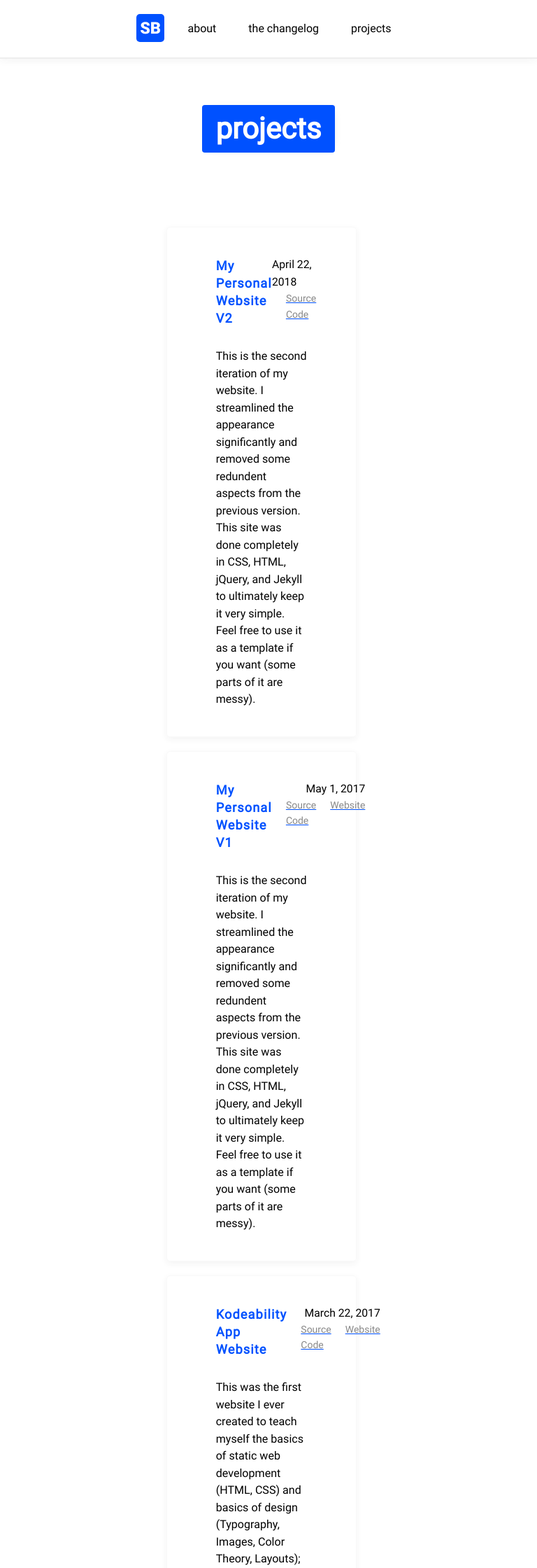
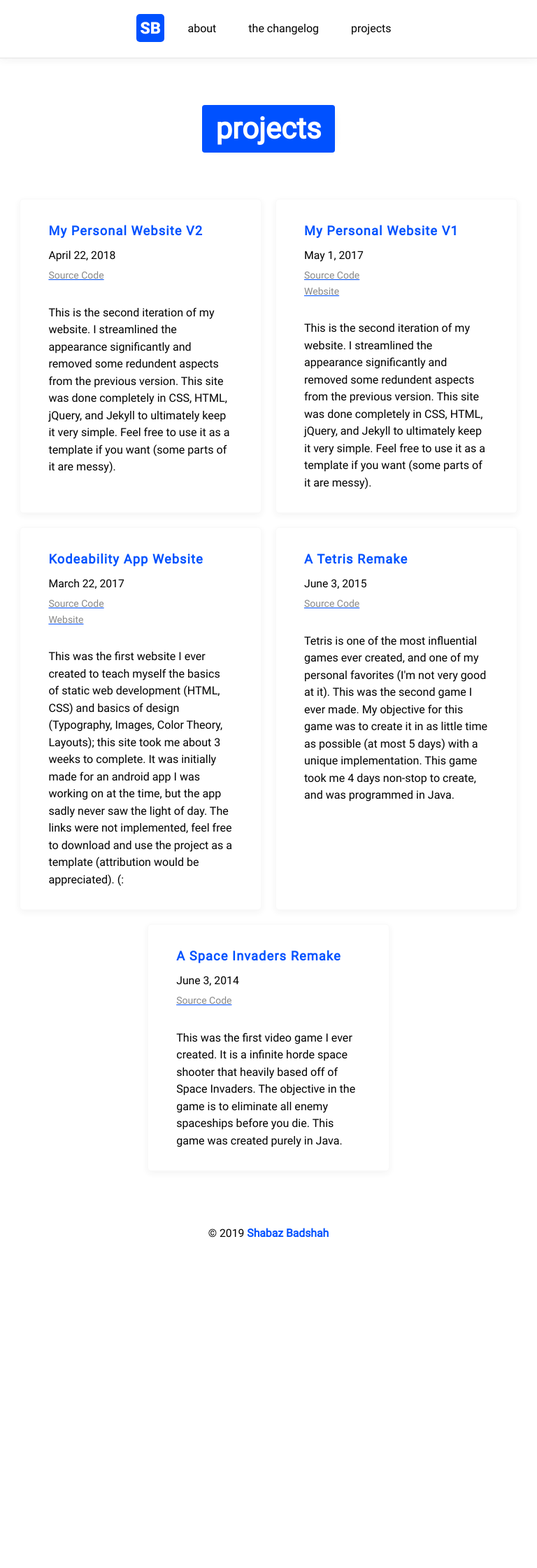
Before and after one commit to ShabazBadshah/shabazbadshah.com, a Jekyll site: the page built from projects/index.html, in a window 768 px wide. Shown: the top 2240 px of the page at 70% size. Built offline with Jekyll 4.4.1, drawn with Linux system fonts in a browser that asks for light colours.

Commit message:
made project page responsive for tablets

```diff
--- a/assets/css/projects.css
+++ b/assets/css/projects.css
@@ -32,7 +32,7 @@ li#project-list-item {
   display: flex;
   flex-direction: column;
   border: 1px solid #f9f9f9;
-  max-width: 48%;
+  width: 48%;
   min-height: 280px;
   padding: 40px 70px;
   box-shadow: 0 3px 10px rgba(55,55,55,0.06);
@@ -61,6 +61,12 @@ h4#project-title {
   font-size: 1.3rem;
   font-weight: bold;
   color: #0051ff;
+  z-index: 1;
+}
+
+h4#project-title:hover {
+  text-decoration: underline;
+  text-decoration-color: #0051ff;
 }
 
 h5#project-date {
@@ -69,10 +75,12 @@ h5#project-date {
 
 #project-links-wrap {
   display: flex;
+  flex-direction: column;
+  align-items: flex-end;
+  margin-top: 5px !important;
 }
 
 #project-links-wrap h6 {
-  margin-left: 20px;
   text-decoration: underline;
   text-decoration-color: #0051ff;
 }
@@ -84,7 +92,6 @@ h5#project-date {
 #metadata-wrap {
   display: flex;
   flex-direction: column;
-  align-items: flex-end;
 }
 
 #project-info-wrapper {
@@ -101,7 +108,7 @@ p#project-blurb {
   z-index: 0;
 }
 
-@media only screen and (max-width: 500px) {
+@media only screen and (max-width: 767px) {
 
   #project-page-content-wrap {
     padding: 0;
@@ -118,7 +125,8 @@ p#project-blurb {
   }
 
   li#project-list-item {
-    max-width: 90%;
+    width: 90%;
+    margin: 10px 0;
     padding: 30px 35px;
   }
 
@@ -128,16 +136,51 @@ p#project-blurb {
   }
 
   #project-links-wrap {
-    flex-direction: column;
-    margin-top: 10px;
-  }
-
-  #project-links-wrap a#project-link h6 {
-    margin-left: 0;
+    align-items: flex-start;
   }
 
   #metadata-wrap {
     flex-direction: column;
     align-items: flex-start;
   }
+
+  h5#project-date {
+    margin-top: 10px !important;
+  }
 }
+
+@media (max-width:1200px) and (min-width:768px) {
+  #project-page-content-wrap {
+    padding: 0;
+    margin: 0;
+  }
+
+  #project-page-content-wrap h2#page-title {
+    margin-bottom: 40px;
+  }
+
+  li#project-list-item {
+    padding: 30px 40px;
+    width: 45%;
+    margin: 10px;
+    min-height: 350px;
+  }
+
+  #project-info-wrapper {
+    flex-direction: column;
+    align-items: flex-start;
+  }
+
+  #project-links-wrap {
+    align-items: flex-start;
+  }
+
+  #metadata-wrap {
+    flex-direction: column;
+    align-items: flex-start;
+  }
+
+  h5#project-date {
+    margin-top: 10px !important;
+  }
+}
```
